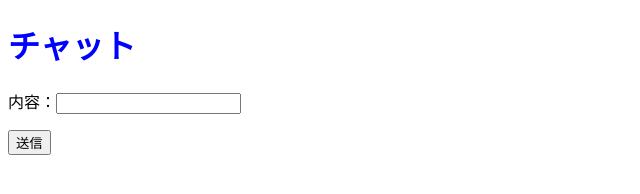
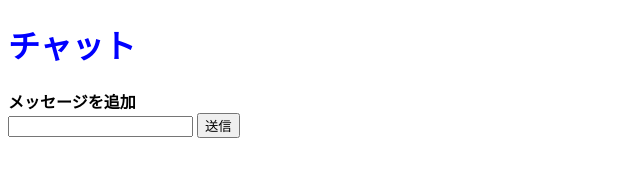
Before and after one commit to 10chite/chat-app, a website: page template.html in a window 1280 px wide. Shown: the whole page, without its empty margins (0-640 px from the left). Drawn offline with Linux system fonts and the light colour scheme.

Commit message:
「メッセージを追加」を追加

```diff
--- a/template.html
+++ b/template.html
@@ -10,8 +10,9 @@
     <ul>
       <!-- posts -->
     </ul>
+    <b>メッセージを追加</b>
     <form action="/send" method="post">
-      <p>内容：<input id="message-input" type="text" name="message" /></p>
+      <input id="message-input" type="text" name="message" />
       <button type="submit">送信</button>
     </form>
     <script src="/script.js"></script>
```
